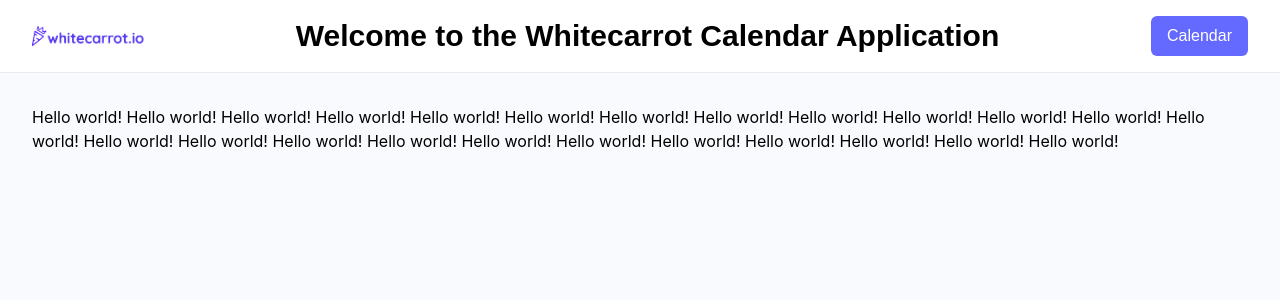
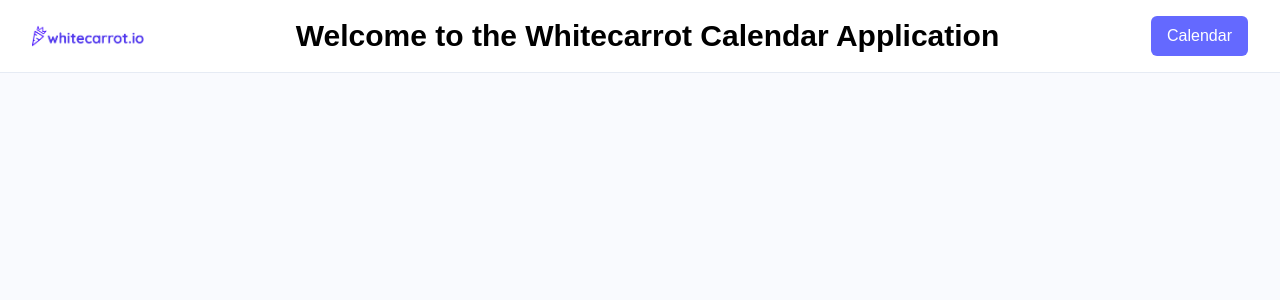
Before and after one commit to sukkuzzz/whiteCarrotAssignment, a React (Vite) app in the folder client/: page /sukriti in a window 1280 px wide. Shown: the top 300 px of the page. Built offline with nearby package versions, Linux system fonts and the light colour scheme; a web font is replaced by a local one.

Commit message:
Maybe Final Touch up

```diff
--- a/client/src/App.jsx
+++ b/client/src/App.jsx
@@ -2,7 +2,6 @@ import React from "react";
 import { BrowserRouter, Routes, Route, Link } from "react-router-dom";
 import whitecarrotLogo from "./assets/whitecarrotio.png";
 import Home from "./pages/Home";
-import Sukriti from "./pages/Sukriti";
 import CalendarPage from "./pages/Calendar";
 const App = () => {
   return (
@@ -30,7 +29,6 @@ const App = () => {
         <Routes>
           <Route path="/" element={<Home />} />
           <Route path="/calendar" element={<CalendarPage />} />
-          <Route path="/sukriti" element={<Sukriti />} />
         </Routes>
       </main>
     </BrowserRouter>
--- a/client/src/pages/Sukriti.jsx
+++ /dev/null
@@ -1,15 +0,0 @@
-import React from "react";
-
-const Sukriti = () => {
-  return (
-    <div>
-      Hello world! Hello world! Hello world! Hello world! Hello world! Hello
-      world! Hello world! Hello world! Hello world! Hello world! Hello world!
-      Hello world! Hello world! Hello world! Hello world! Hello world! Hello
-      world! Hello world! Hello world! Hello world! Hello world! Hello world!
-      Hello world! Hello world!
-    </div>
-  );
-};
-
-export default Sukriti;
```
